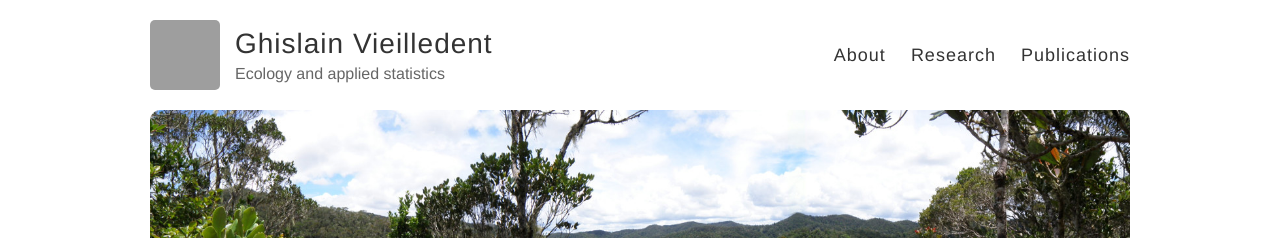
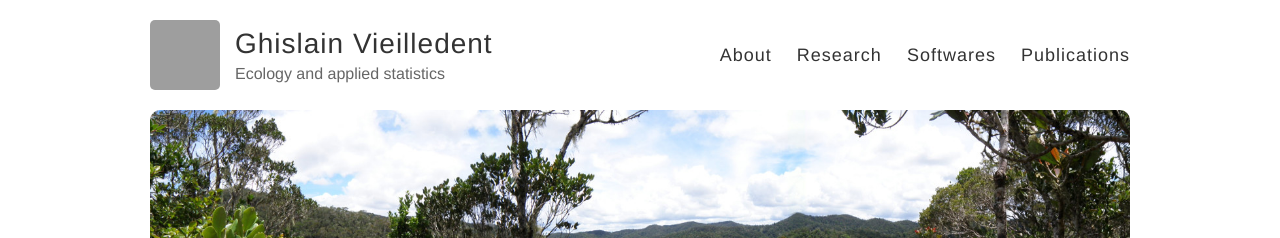
Before and after one commit to ghislainv/ghislainv.github.io, a Jekyll site: the page built from index.md, in a window 1280 px wide. Shown: the top 238 px of the page. Built offline with Jekyll 4.4.1, drawn with Linux system fonts in a browser that asks for light colours; grey boxes are pictures that could not be loaded.

Commit message:
Update menu

```diff
--- a/_layouts/default.html
+++ b/_layouts/default.html
@@ -23,6 +23,7 @@
             <!-- <a href="{{ site.baseurl }}/">Blog</a> -->
             <a href="{{ site.baseurl }}/">About</a>
             <a href="{{ site.baseurl }}/research">Research</a>
+            <a href="{{ site.baseurl }}/softwares">Softwares</a>
             <a href="{{ site.baseurl }}/publications">Publications</a>
           </nav>
         </header>
```
